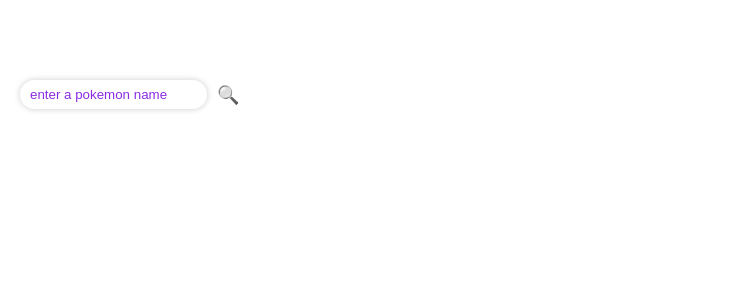
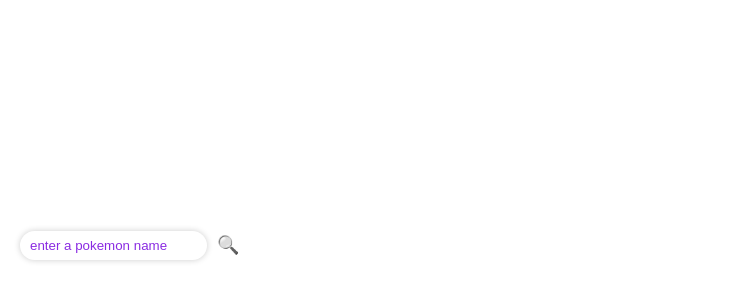
Before and after one commit to thibautguibert/dojo-react-create-pokedex, a React (Create React App) app: page / in a window 1280 px wide. Shown: the part 627-928 px from the top of the page, without its empty margins (0-756 px from the left). Before the commit the page ends 800 px from the top, so only its background shows below. Built offline with nearby package versions, Linux system fonts and the light colour scheme.

Commit message:
added part 6 components

```diff
--- a/src/components/RandomPoke.jsx
+++ b/src/components/RandomPoke.jsx
@@ -39,7 +39,6 @@ class RandomPoke extends React.Component {
                     if (data.types[1]) {
                         randomPokemon.types[1] = data.types[1].type.name
                     }
-                    console.log(randomPokemon);
                     return { randomPokemon };
                 })
                 this.setState(
--- a/src/components/SearchPoke.jsx
+++ b/src/components/SearchPoke.jsx
@@ -1,12 +1,28 @@
 import React from 'react';
 import './searchPoke.css';
+import axios from 'axios';
+import Card from './Card';
 
 class SearchPoke extends React.Component {
     constructor() {
         super();
         this.state = {
+            searchDisplay: false,
             inputValue: "",
             errorMessage: "",
+            searchedPokemon: {
+                id: 0,
+                name: "",
+                sprites: {
+                    back_default: "",
+                    front_default: "",
+                    back_shiny: "",
+                    front_shiny: ""
+                },
+                types: [
+                    "null", ""
+                ]
+            },
         }
     }
 
@@ -14,14 +30,43 @@ class SearchPoke extends React.Component {
         this.setState({ inputValue: event.target.value, errorMessage: "" });
     }
 
-    // getPokeFromSearch = () => {
-    //     const {inputValue} = this.state;
+    getPokeFromSearch = () => {
+        const { inputValue } = this.state;
+        const value = inputValue.toLowerCase();
+        axios.get(`https://pokeapi.co/api/v2/pokemon/${value}`)
+            .then(response => response.data)
+            .then(data => {
+                this.setState(prevState => {
+                    let searchedPokemon = { ...prevState.searchedPokemon };
+                    searchedPokemon.types[1] = "";
+                    searchedPokemon.id = data.id;
+                    searchedPokemon.name = data.name;
+                    searchedPokemon.sprites = data.sprites;
+                    searchedPokemon.types[0] = data.types[0].type.name;
+                    if (data.types[1]) {
+                        searchedPokemon.types[1] = data.types[1].type.name
+                    }
+                    console.log(this.state);
+                    return { searchedPokemon };
+                })
+                this.setState(
+                    { searchDisplay: true }
+                )
+            })
+            .catch(error => {
+                console.log(error.response)
+                this.setState({ errorMessage: "Nous n'avons pas trouvé ce pokémon... Essayez le nom en anglais" })
+            });
 
-    //     }
+
+    }
+
 
     render() {
+        const { searchedPokemon } = this.state;
         return (
-            <div className="search-container">
+            <div className="search-container" >
+                <div className="input-container">
                     <input
                         className="search-bar"
                         type="text"
@@ -32,7 +77,18 @@ class SearchPoke extends React.Component {
                     <button
                         type="button"
                         className="search-btn"
+                        onClick={this.getPokeFromSearch}
                     >🔍 </button>
+                    <p className="error-message">
+                        {this.state.errorMessage}
+                    </p>
+                </div>
+                {this.state.searchDisplay ? < Card
+                    name={searchedPokemon.name}
+                    id={searchedPokemon.id}
+                    sprites={searchedPokemon.sprites}
+                    types={searchedPokemon.types}
+                /> : ""}
             </div>
         )
     }
--- a/src/components/searchPoke.css
+++ b/src/components/searchPoke.css
@@ -1,7 +1,23 @@
 .search-container {
     display: flex;
     align-items: center;
+    height: 350px;
+    flex-wrap: wrap;
 }
+
+.search-container .input-container {
+    display: flex;
+    width: 300px;
+    flex-wrap: wrap;
+}
+
+.search-container .input-container p {
+    display: block;
+    color: blueviolet;
+    font-size: 12px;
+    padding-right: 50px;
+}
+
 
 .search-container .search-bar {
     border-radius: 30px;
```
Lines whose indentation alone changed are shown as unchanged.
